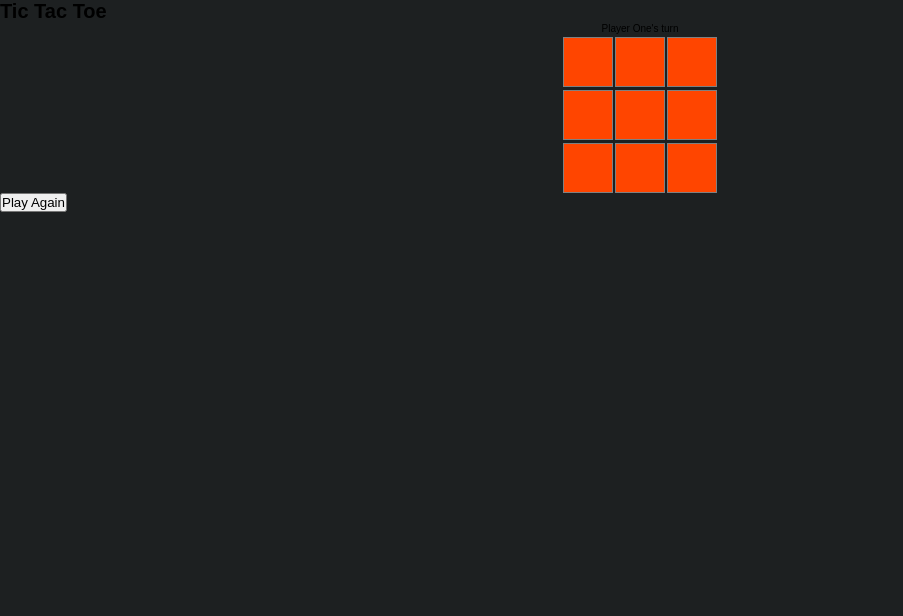
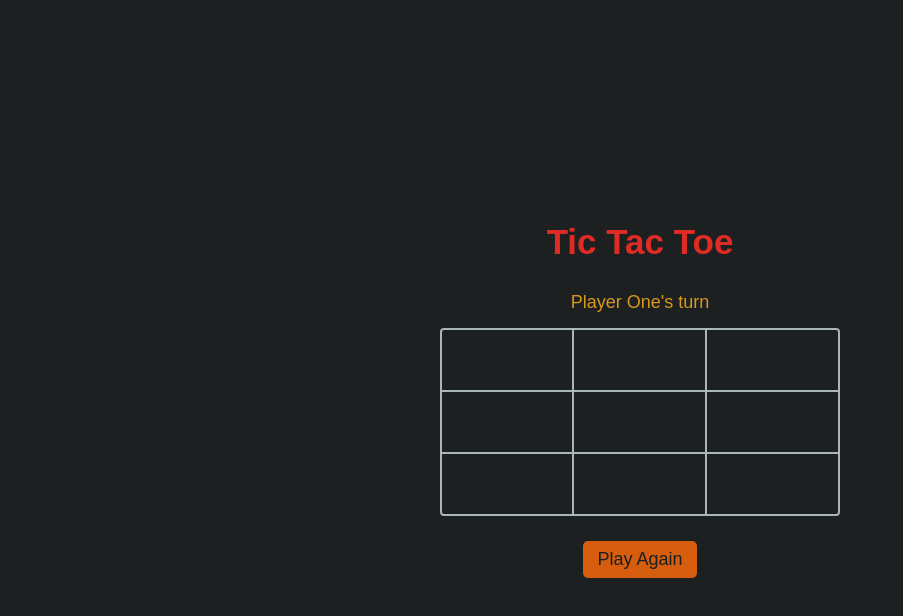
Before and after one commit to gazzaar/tic-tac-toe, a plain HTML site: page index.html in a window 1280 px wide. Shown: the whole page, without its empty margins (0-903 px from the left). Drawn offline with Linux system fonts and the light colour scheme.

Commit message:
style: Style the board and button

```diff
--- a/style.css
+++ b/style.css
@@ -17,6 +17,16 @@ html {
 body {
   font-family: Arial, Helvetica, sans-serif;
   background-color: #1d2021;
+  display: flex;
+  flex-direction: column;
+  align-items: center;
+  justify-content: center;
+  min-height: 100vh;
+}
+
+.heading-primary {
+  font-size: 3.5rem;
+  color: #de2b24;
 }
 
 .container {
@@ -25,25 +35,80 @@ body {
   flex-wrap: wrap; /* Allow cells to wrap to the next line */
   align-items: center;
   justify-content: center;
-  gap: 3px; /* Adjust the gap between cells */
+  margin-top: 3rem;
+}
+
+.container,
+.row,
+.cell {
+  width: 400px;
 }
 
 .row {
   display: flex;
   align-items: center;
   justify-content: center;
-  gap: 2px;
+  border: 2px solid #aab5b6;
+  border-radius: 4px;
+}
+
+.row:nth-child(2) {
+  border-bottom-left-radius: 0;
+  border-bottom-right-radius: 0;
+}
+.row:nth-child(4) {
+  border-top-left-radius: 0;
+  border-top-right-radius: 0;
+}
+
+.row:nth-child(3) {
+  border-top: none;
+  border-bottom: none;
+  border-radius: 0;
 }
 
 .cell {
-  width: 5rem;
-  height: 5rem;
   font-size: 3rem;
+  color: #458588;
+  height: 6rem;
   border: none;
-  border: 1px solid grey;
   background: none;
-  background-color: orangered;
+  border-right: 2px solid #aab5b6;
   text-align: center;
   cursor: pointer;
-  box-sizing: border-box; /* Include border and padding in the width calculation */
 }
+.cell:last-child {
+  border-right: none;
+}
+
+.cell:focus {
+  outline: none;
+}
+
+.turn {
+  font-size: 1.8rem;
+  color: #d7991d;
+  margin-bottom: 1.5rem;
+}
+
+.btn {
+  border: none;
+  background: none;
+  font-size: 1.8rem;
+  color: #1d2021;
+  padding: 0.8rem 1.4rem;
+  background-color: #d65d0e;
+  border-radius: 5px;
+  cursor: pointer;
+  transition: transform 0.3s;
+}
+
+.btn:focus {
+  outline: none;
+}
+.btn:active {
+  transform: scale(0.98);
+}
+.btn-clear {
+  margin-top: 2.5rem;
+}
```
